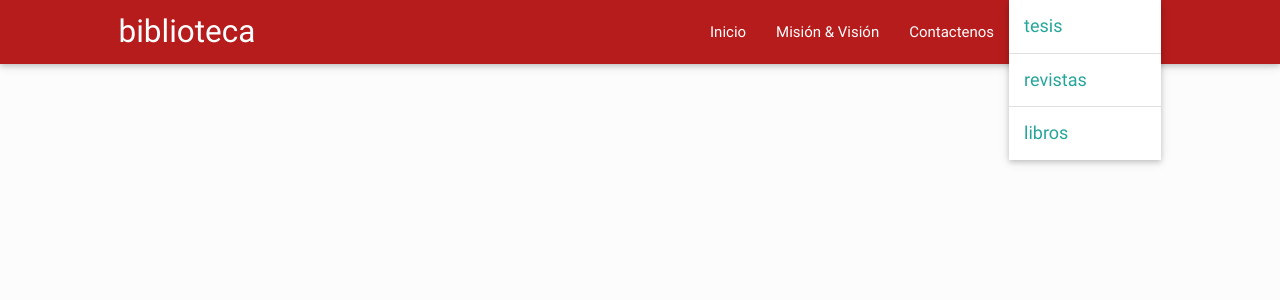
After one commit to ikkerxd/biblioteca, a Django app: template biblioteca/templates/catalogacion/index.html in a window 1280 px wide, after a click on "publicaciones". The commit adds this page. Shown: the top 300 px of the page. Run offline with Django 3.2, Linux system fonts and the light colour scheme; the template is opened without the code that fills it, so the values that code supplies are empty; some libraries are stand-ins or nearby versions.

Commit message:
se agregaron todas la rutasde lso archivos url

```diff
--- a/biblioteca/apps/catalogacion/views.py
+++ b/biblioteca/apps/catalogacion/views.py
@@ -1,3 +1,6 @@
 from django.shortcuts import render
+from django.views.generic import TemplateView
 
-# Create your views here.
+
+class Index(TemplateView):
+    template_name = "catalogacion/index.html"
--- a/biblioteca/biblioteca/urls.py
+++ b/biblioteca/biblioteca/urls.py
@@ -18,7 +18,12 @@ from django.conf.urls import include, url
 from django.contrib import admin
 
 urlpatterns = [
+    url(r'^', include('apps.autores.urls', namespace="users_app")),
+    url(r'^', include('apps.catalogacion.urls', namespace="catalogacion_app")),
+    url(r'^', include('apps.circulacion.urls', namespace="circulacion_app")),
+    url(r'^', include('apps.lector.urls', namespace="lector_app")),
     url(r'^', include('apps.users.urls', namespace="users_app")),
+
     url(r'^admin/', include(admin.site.urls)),
 ]
 
--- a/biblioteca/templates/base.html
+++ b/biblioteca/templates/base.html
@@ -8,6 +8,9 @@
 </head>
 <body>
 
+    {% block sidenav %}
+    {% endblock sidenav %}
+
     {% block content %}
     {% endblock content %}
 
--- /dev/null
+++ b/biblioteca/templates/catalogacion/base_catalogacion.html
@@ -0,0 +1,14 @@
+{% extends "base.html" %}
+
+{% load  staticfiles%}
+
+{% block css %}
+    <link rel="stylesheet" href="{% static 'css/materialize.css' %}">
+    <link rel="stylesheet" href="{% static 'css/style.css' %}">
+{% endblock css %}
+
+{% block js %}
+    <script src="https://code.jquery.com/jquery-2.1.1.min.js"></script>
+    <script src="{% static 'js/materialize.js' %}"></script>
+    <script src="{% static 'js/init.js' %}"></script>
+{% endblock js %}
--- /dev/null
+++ b/biblioteca/templates/catalogacion/include/header.html
@@ -0,0 +1,39 @@
+{% load staticfiles %}
+
+<nav class="red darken-4">
+  <div class="container">
+    <div class="nav-wrapper">
+      <a href="#" class="brand-logo">biblioteca</a>
+      <a href="#" data-activates="mobile-demo" class="button-collapse">
+        <i class="mdi-navigation-menu"></i>
+      </a>
+
+      <ul class="right hide-on-med-and-down">
+
+        <li><a href="#">Inicio</a></li>
+        <li><a href="#">Misión & Visión</a></li>
+        <li><a href="#">Contactenos</a></li>
+
+        <li>
+          <ul id="matricula-dropdown" class="dropdown-content">
+            <li><a href="#">tesis</a></li>
+            <li class="divider"></li>
+            <li><a href="#">revistas</a></li>
+            <li class="divider"></li>
+            <li><a href="#">libros</a></li>
+          </ul>
+          <a class="dropdown-button valign-wrapper" data-activates="matricula-dropdown">publicaciones<i class="mdi-navigation-arrow-drop-down"></i></a>
+        </li>
+
+      </ul>
+
+      <ul class="side-nav" id="mobile-demo">
+        <li><a href="#">Inicio</a></li>
+        <li><a href="#">Misión & Visión</a></li>
+        <li><a href="#">Contactenos</a></li>
+        <li><a href="#">Iniciar Sesión</a></li>
+      </ul>
+
+    </div>
+  </div>
+</nav>
--- /dev/null
+++ b/biblioteca/templates/catalogacion/index.html
@@ -0,0 +1,9 @@
+{% extends "catalogacion/base_catalogacion.html" %}
+
+{% block title %}Bibloteca central y especializada unsaac{% endblock title %}
+
+{% block content %}
+
+    {% include "catalogacion/include/header.html" %}
+
+{% endblock content %}
```
Also changed, not shown: biblioteca/apps/autores/urls.py (+10 -0 lines), biblioteca/apps/catalogacion/urls.py (+10 -0 lines), biblioteca/apps/circulacion/urls.py (+10 -0 lines), biblioteca/apps/lector/urls.py (+10 -0 lines), biblioteca/apps/users/urls.py (+12 -4 lines), biblioteca/apps/herencia/migrations/0001_initial.py (added), biblioteca/templates/catalogacion/include/footer.html (added).
